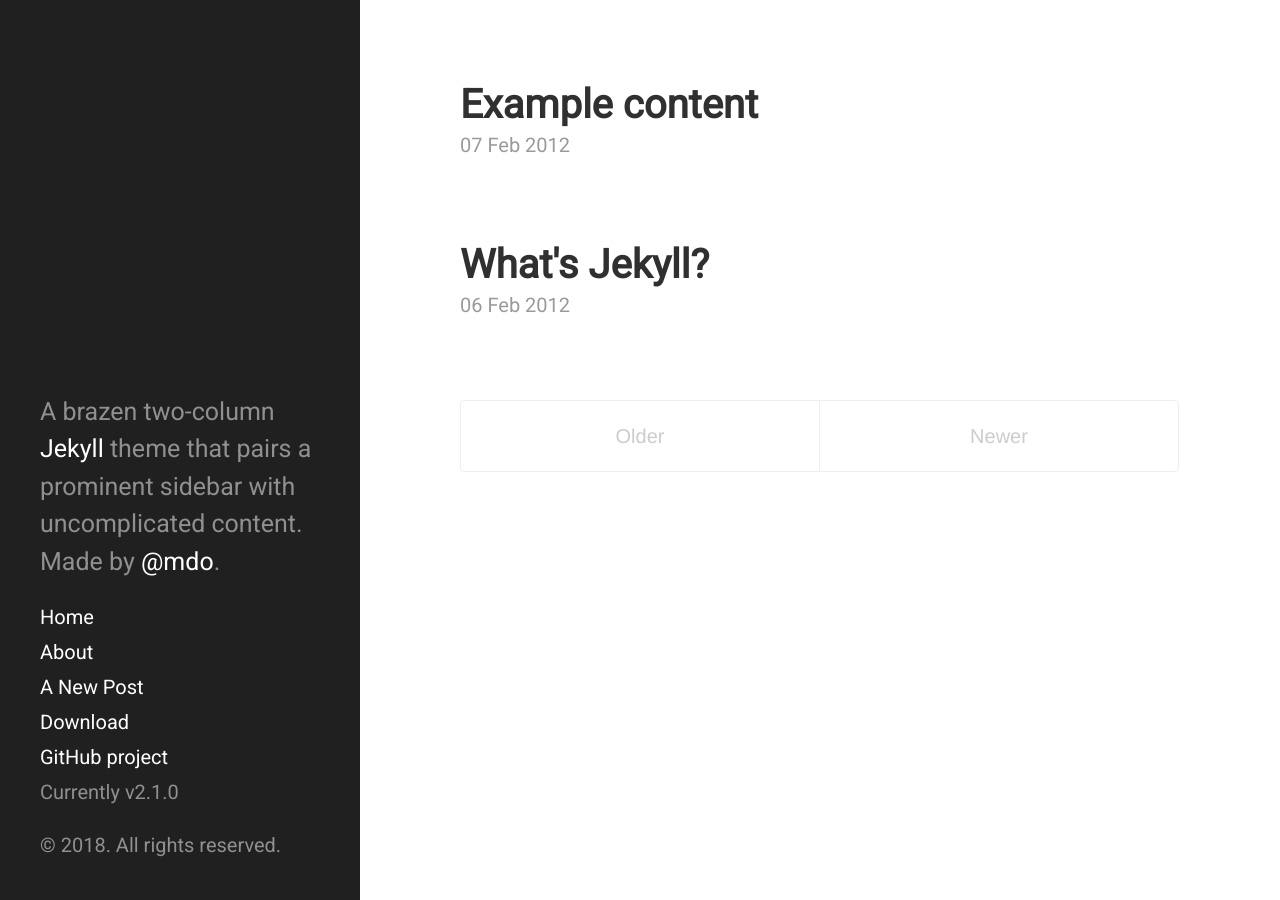
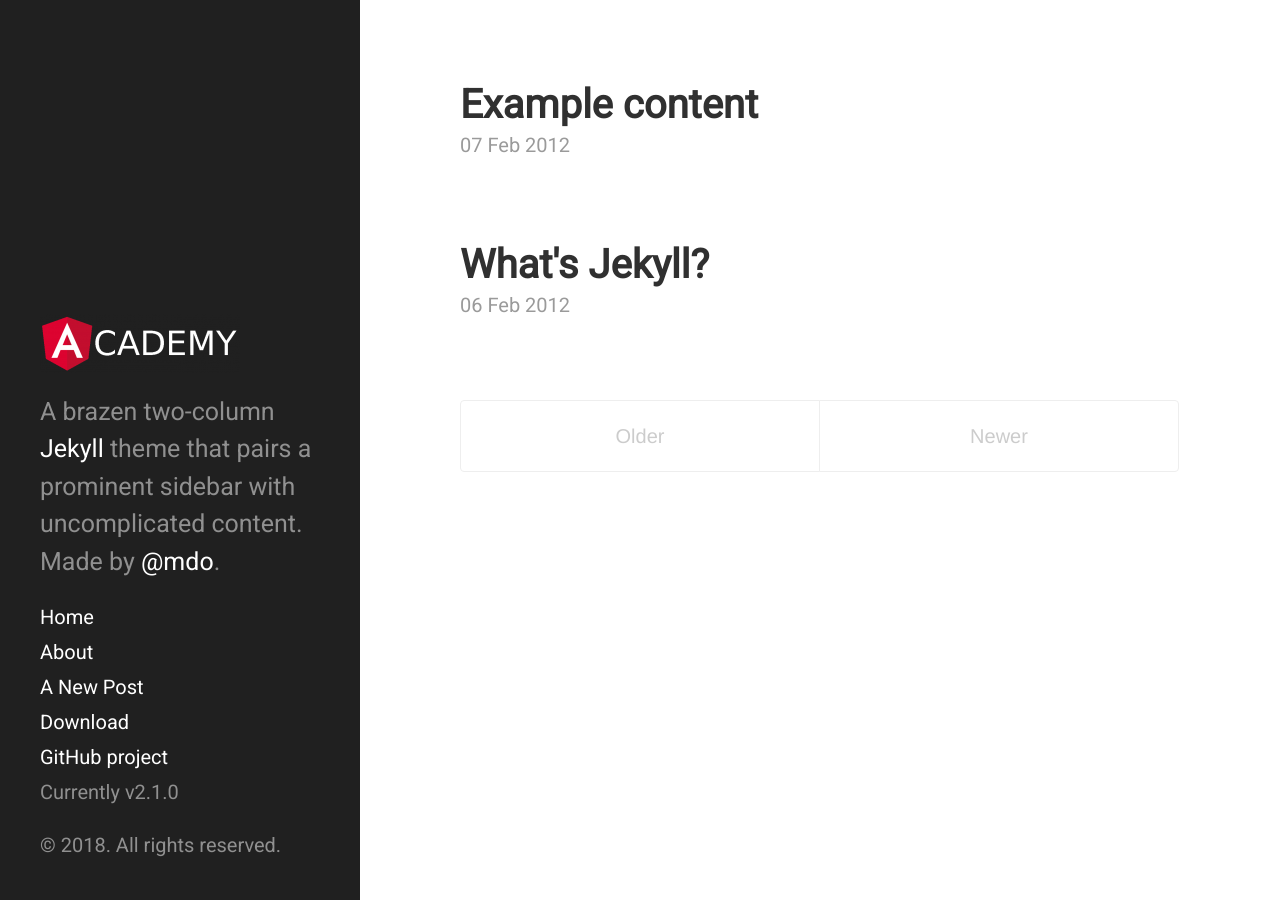
Before and after one commit to bartosz-io/home-page, a Jekyll site: the page built from index.html, in a window 1280 px wide. Built offline with Jekyll 4.4.1, drawn with Linux system fonts in a browser that asks for light colours; the list of posts is cut into pages by our own code.

Commit message:
Update sidebar.html

```diff
--- a/_includes/sidebar.html
+++ b/_includes/sidebar.html
@@ -1,6 +1,7 @@
 <div class="sidebar">
   <div class="container sidebar-sticky">
     <div class="sidebar-about">
+      <img src="{{site.baseurl}}public/img/academy.png">
       <p class="lead">{{ site.description }}</p>
     </div>
 
```
